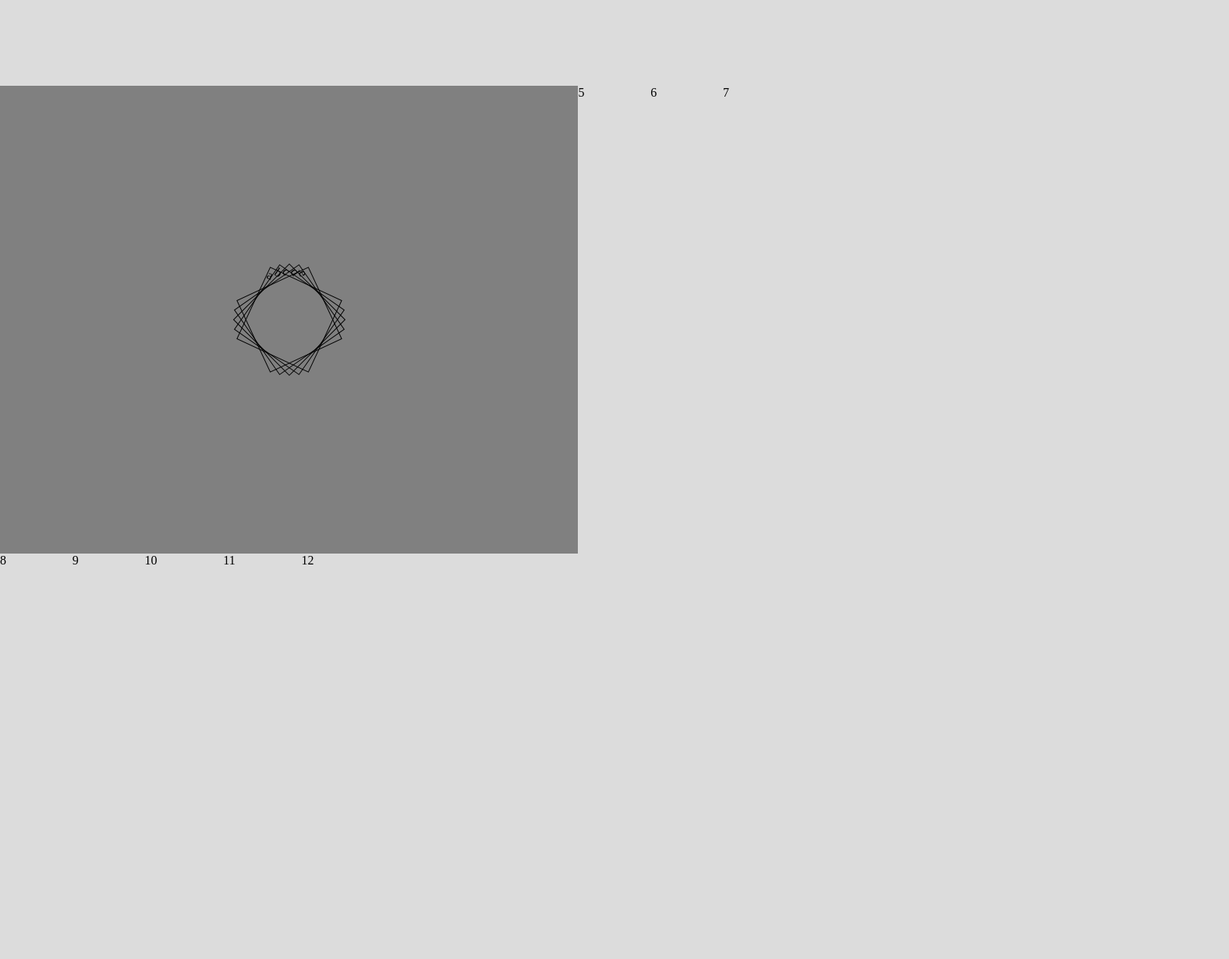
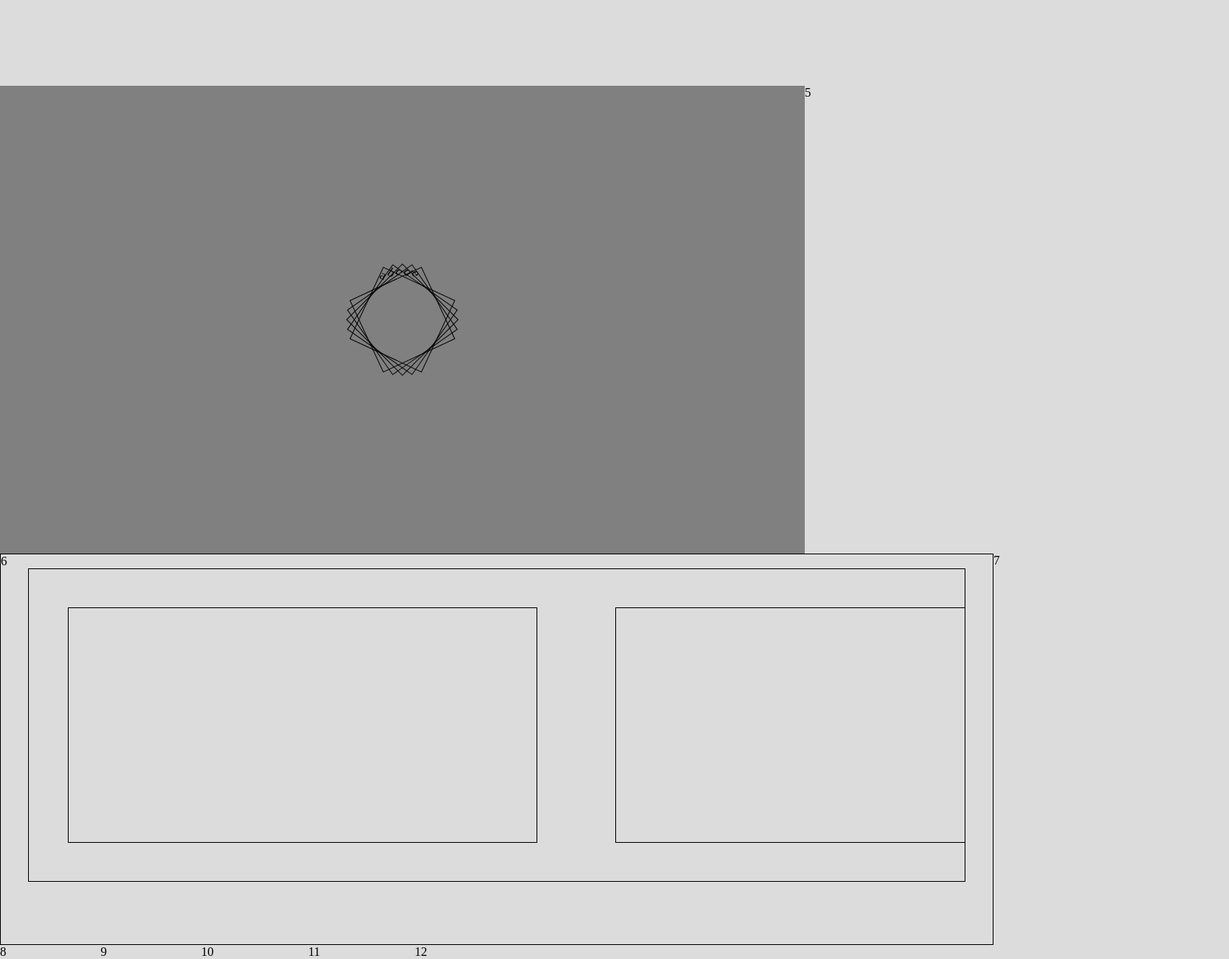
Before and after one commit to Chrisbkyle/Resume, a website: page index.html in a window 1280 px wide. Shown: the part 692-1922 px from the top of the page at 78% size, 1576 px wide, since content can reach past the window. Before the commit the page ends 1420 px from the top, so only its background shows below. Drawn offline with Linux system fonts and the light colour scheme.

Commit message:
slider started

```diff
--- a/index.html
+++ b/index.html
@@ -38,14 +38,24 @@
             </div>
 
             <div class="skillsContainer">
-                <div class="diamond1">a</div>
-                <div class="diamond2">b</div>
-                <div class="diamond3">c</div>
-                <div class="diamond4">d</div>
-                <div class="diamond5">e</div>
+                <div class="diamond1 rotate">a</div>
+                <div class="diamond2 rotate">b</div>
+                <div class="diamond3 rotate">c</div>
+                <div class="diamond4 rotate">d</div>
+                <div class="diamond5 rotate">e</div>
             </div>
-            <div>5</div>
-            <div>6</div>
+            <div class="tbd">5</div>
+            <div class="cardSlider">6
+                <div class="jobFlexContainer">
+                    <div class="card"></div>
+                    <div class="card"></div>
+                    <div class="card"></div>
+                    <div class="card"></div>
+                    <div class="card"></div>
+                    <div class="card"></div>
+                    <div class="card"></div>
+                </div>
+            </div>
             <div>7</div>
             <div>8</div>
             <div>9</div>
--- a/styles.css
+++ b/styles.css
@@ -1,6 +1,7 @@
 body {
     margin: 0;
     background-color: gainsboro;
+    box-sizing: border-box;
 }
 
 .verticalGridContainer {
@@ -46,6 +47,7 @@ body {
     font-size: 2rem;
 }
 
+/* --------------------- Skills Containers --------------------- */
 
 .skillsContainer {
     position: relative;
@@ -54,81 +56,159 @@ body {
     height: 600px;
 }
 
-@keyframes diamondMove {
-    0% {top: 0; bottom: 0; right: 0; left: 0; margin: auto; transform: rotate(25deg)}
-    100% {top: 0; bottom: 0; left: 15%; margin: auto 0; transform: rotate(0deg)}
+/* --------------------- Diamond one --------------------- */
+
+.skillsContainer:not(:hover) div:nth-child(1) {
+    transform: rotate(25deg);
+    top: 0;
+    bottom: 0;
+    right: 0;
+    left: 0;
+    transition-duration: 2s;
 }
-
+.skillsContainer:hover div:nth-child(1) {
+    transform: rotate(0deg);
+    top: 0;
+    bottom: 0;
+    right: 45%;
+    left: 0;
+    transition-duration: 2s;
+}
 .diamond1 {
     position: absolute;
     height: 100px;
     width: 100px;
     border: 1px solid black;
-    transform: rotate(25deg);
+    margin: auto;
+}
+
+/* --------------------- Diamond two --------------------- */
+
+.skillsContainer:hover div:nth-child(2) {
+    transform: rotate(0deg);
+    top: 0;
+    bottom: 40%;
+    right: 0;
+    left: 35%;
+    transition-duration: 2s;
+}
+.skillsContainer:not(:hover) div:nth-child(2) {
+    transform: rotate(35deg);
     top: 0;
     bottom: 0;
     right: 0;
     left: 0;
-    margin: auto;
+    transition-duration: 2s;
 }
-
 .diamond2 {
     position: absolute;
     height: 100px;
     width: 100px;
     border: 1px solid black;
-    transform: rotate(35deg);
+    margin: auto;
+}
+
+/* --------------------- Diamond three --------------------- */
+
+.skillsContainer:hover div:nth-child(3) {
+    transform: rotate(0deg);
+    top: 0;
+    bottom: 0;
+    right: 0;
+    left: 45%;
+    transition-duration: 2s;
+}
+.skillsContainer:not(:hover) div:nth-child(3) {
+    transform: rotate(45deg);
     top: 0;
     bottom: 0;
     right: 0;
     left: 0;
-    margin: auto;
+    transition-duration: 2s;
 }
-/* .diamond2:hover {
-    transform: rotate(50deg)
-} */
 .diamond3 {
     position: absolute;
     height: 100px;
     width: 100px;
     border: 1px solid black;
-    transform: rotate(45deg);
+    margin: auto;
+}
+
+/* --------------------- Diamond four --------------------- */
+
+.skillsContainer:hover div:nth-child(4){
+    transform: rotate(0deg);
+    top: 0;
+    bottom: 45%;
+    right: 0;
+    left: 0;
+    transition-duration: 2s;
+}
+.skillsContainer:not(:hover) div:nth-child(4) {
+    transform: rotate(55deg);
     top: 0;
     bottom: 0;
     right: 0;
     left: 0;
-    margin: auto;
+    transition-duration: 2s;
 }
-/* .diamond3:hover {
-    transform: rotate(50deg)
-} */
 .diamond4 {
     position: absolute;
     height: 100px;
     width: 100px;
     border: 1px solid black;
-    transform: rotate(55deg);
+    margin: auto;
+}
+
+/* --------------------- Diamond five --------------------- */
+
+.skillsContainer:hover div:nth-child(5) {
+    transform: rotate(0deg);
+    top: 0;
+    bottom: 40%;
+    right: 35%;
+    left: 0;
+    transition-duration: 2s;
+}
+.skillsContainer:not(:hover) div:nth-child(5) {
+    transform: rotate(65deg);
     top: 0;
     bottom: 0;
     right: 0;
     left: 0;
-    margin: auto;
+    transition-duration: 2s;
 }
-/* .diamond4:hover {
-    transform: rotate(50deg)
-} */
 .diamond5 {
     position: absolute;
     height: 100px;
     width: 100px;
     border: 1px solid black;
-    transform: rotate(65deg);
-    top: 0;
-    bottom: 0;
-    right: 0;
-    left: 0;
     margin: auto;
 }
-/* .diamond5:hover {
-    transform: rotate(50deg)
-} */
+
+.tbd {
+    grid-column: 9 / 12;
+}
+
+.cardSlider {
+    grid-column: 1 / 11;
+    border: 1px solid black;
+    height: 500px;
+}
+
+.jobFlexContainer {
+    display: flex;
+    border: 1px solid black;
+    margin: auto 35px;
+    height: 400px;
+    width: 1200px;
+    overflow: hidden;
+}
+
+.card {
+    flex: 1 0 50%;
+    border: 1px solid black;
+    height: 300px;
+    width: 300px;
+    margin: auto 50px;
+}
```
